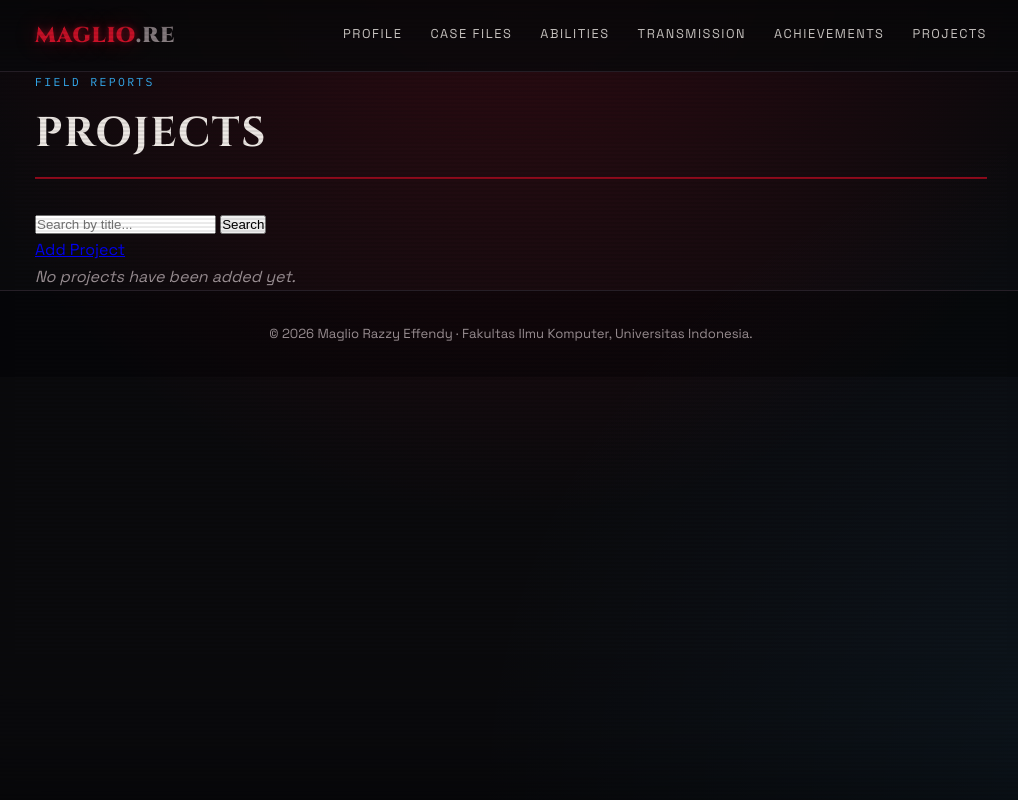
After one commit to magliorazzy-svg/myportofolio, a Django app: page /projects/ in a window 1280 px wide. The commit adds this page. Shown: the whole page, without its empty margins (129-1147 px from the left). Run offline with Django 5.2, Linux system fonts and the light colour scheme; data that the repository does not hold is empty.

Commit message:
Tutorial 3: add Project model, form, CRUD views, JSON API, and base.html refactor

```diff
--- a/main/urls.py
+++ b/main/urls.py
@@ -1,5 +1,13 @@
 from django.urls import path
-from main.views import show_main, show_experience, show_achievements
+from main.views import (
+    show_main,
+    show_experience,
+    show_achievements,
+    show_projects,
+    create_project,
+    get_projects_json,
+    delete_project,
+)
 
 app_name = "main"
 
@@ -7,4 +15,8 @@ urlpatterns = [
     path("", show_main, name="show_main"),
     path("experience/", show_experience, name="show_experience"),
     path("achievements/", show_achievements, name="show_achievements"),
+    path("projects/", show_projects, name="show_projects"),
+    path("projects/add/", create_project, name="create_project"),
+    path("projects/<uuid:project_id>/delete/", delete_project, name="delete_project"),
+    path("api/projects/", get_projects_json, name="get_projects_json"),
 ]
--- a/main/views.py
+++ b/main/views.py
@@ -1,6 +1,9 @@
-from django.shortcuts import render
-
-from main.models import Experience, Achievement
+from django.contrib import messages
+from django.shortcuts import render, redirect, get_object_or_404
+from django.core import serializers
+from django.http import HttpResponse
+from main.forms import ProjectForm
+from main.models import Experience, Achievement, Project
 
 
 def show_main(request):
@@ -30,3 +33,40 @@ def show_achievements(request):
         "achievement_list": Achievement.objects.all(),
     }
     return render(request, "achievements.html", context)
+
+
+def create_project(request):
+    form = ProjectForm(request.POST or None)
+    if request.method == "POST" and form.is_valid():
+        form.save()
+        messages.success(request, "Proyek baru berhasil ditambahkan!")
+        return redirect("main:show_projects")
+    context = {"name": "Maglio Razzy Effendy", "form": form}
+    return render(request, "projects_form.html", context)
+
+
+def get_projects_json(request):
+    title_query = request.GET.get("title", "").strip()
+    projects = Project.objects.all()
+    if title_query:
+        projects = projects.filter(title__icontains=title_query)
+    projects_json = serializers.serialize("json", projects)
+    return HttpResponse(projects_json, content_type="application/json")
+
+
+def show_projects(request):
+    json_response = get_projects_json(request)
+    projects = serializers.deserialize("json", json_response.content.decode("utf-8"))
+    projects = [project.object for project in projects]
+    title_query = request.GET.get("title", "").strip()
+    context = {"name": "Maglio Razzy Effendy", "project_list": projects, "title_query": title_query}
+    return render(request, "projects.html", context)
+
+
+def delete_project(request, project_id):
+    project = get_object_or_404(Project, pk=project_id)
+    if request.method == "POST":
+        project.delete()
+        messages.success(request, "Project berhasil dihapus!")
+        return redirect("main:show_projects")
+    return redirect("main:show_projects")
--- a/templates/base.html
+++ b/templates/base.html
@@ -21,6 +21,7 @@
                 <a href="{% url 'main:show_main' %}#skills">Abilities</a>
                 <a href="{% url 'main:show_main' %}#transmission">Transmission</a>
                 <a href="{% url 'main:show_achievements' %}">Achievements</a>
+                <a href="{% url 'main:show_projects' %}">Projects</a>
             </nav>
         </div>
     </header>
--- /dev/null
+++ b/templates/projects.html
@@ -0,0 +1,38 @@
+{% extends "base.html" %}
+
+{% block title %}{{ name }} &mdash; Projects{% endblock title %}
+
+{% block content %}
+        <section class="projects" id="projects">
+            <div class="container">
+                <p class="section-eyebrow">Field Reports</p>
+                <h2 class="section-title">Projects</h2>
+
+                <form method="get" class="project-search">
+                    <input type="text" name="title" value="{{ title_query }}" placeholder="Search by title...">
+                    <button type="submit" class="button">Search</button>
+                </form>
+
+                <a href="{% url 'main:create_project' %}" class="button">Add Project</a>
+
+                <div class="project-grid">
+                    {% for project in project_list %}
+                        <article class="project-card">
+                            <h3>{{ project.title }}</h3>
+                            <p>{{ project.description }}</p>
+                            <p class="project-tech">{{ project.tech_stack }}</p>
+                            {% if project.project_url %}
+                                <a href="{{ project.project_url }}" class="social-link">View Project</a>
+                            {% endif %}
+                            <form method="post" action="{% url 'main:delete_project' project.id %}">
+                                {% csrf_token %}
+                                <button type="submit" class="button-danger">Delete</button>
+                            </form>
+                        </article>
+                    {% empty %}
+                        <p class="empty-state">No projects have been added yet.</p>
+                    {% endfor %}
+                </div>
+            </div>
+        </section>
+{% endblock content %}
```
Also changed, not shown: main/forms.py (added, +15 -0 lines), main/models.py (+12 -0 lines), templates/projects_form.html (added, +24 -0 lines), main/migrations/0005_project.py (added).
